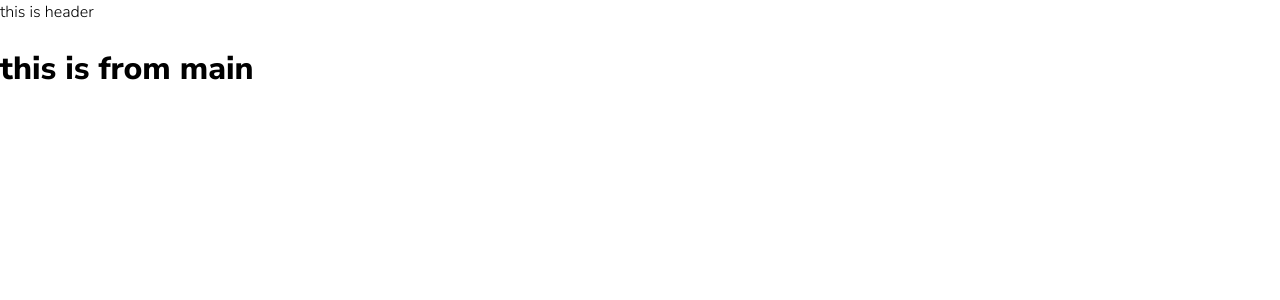
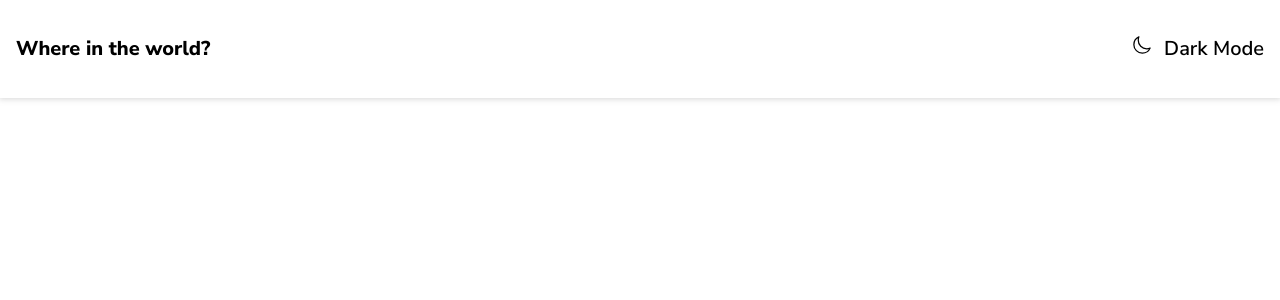
Before and after one commit to liampc/rest-countries, a React (Create React App) app: page / in a window 1280 px wide. Shown: the top 300 px of the page. Built offline with nearby package versions, Linux system fonts and the light colour scheme.

Commit message:
add header banner

```diff
--- a/public/index.html
+++ b/public/index.html
@@ -39,5 +39,6 @@
       To begin the development, run `npm start` or `yarn start`.
       To create a production bundle, use `npm run build` or `yarn build`.
     -->
+    <script src="https://unpkg.com/ionicons@5.4.0/dist/ionicons.js"></script>
   </body>
 </html>
--- a/src/App.js
+++ b/src/App.js
@@ -6,7 +6,7 @@ function App() {
   return (
     <div className="App">
       <Header />
-      <Main />
+      {/* <Main /> */}
     </div>
   );
 }
--- a/src/App.scss
+++ b/src/App.scss
@@ -17,3 +17,21 @@ body {
     line-height: 1.5;
 
 }
+
+.container {
+    margin: 0 auto;
+    max-width: 80rem;
+
+    &-padding-lr {
+        padding-left: 1rem;
+        padding-right: 1rem;
+    }
+}
+
+h1, h2 {
+    margin: 0;
+}
+
+p {
+    margin: 0;
+}
--- a/src/abstracts/_variables.scss
+++ b/src/abstracts/_variables.scss
@@ -8,9 +8,11 @@ $VeryLightGray: hsl(0, 0%, 98%);
 $White: hsl(0, 0%, 100%);
 
 
-$font-s: 14px;
-$font-reg: 16px;
+$fontS-xs: 0.75rem; //12px;
+$fontS-s: 0.875rem; //14px;
+$fontS-r: 1rem; //16px;
+$fontS-m: 1.25rem; //20px
 $font: 'Nunito Sans', sans-serif;
-$font-l: 300;
-$font-sb: 600;
-$font-b: 800;
+$fontW-l: 300;
+$fontW-sb: 600;
+$fontW-b: 800;
--- a/src/layout/header/Header.js
+++ b/src/layout/header/Header.js
@@ -1,10 +1,16 @@
 import React from 'react'
-
+import './_header.scss'
 
 const Header = () => {
     return (
-        <header>
-            this is header
+        <header className="header">
+            <div className="header__banner container">
+                <h1 className="header__logo">Where in the world?</h1>
+                <p className="header__switch">
+                    <i><ion-icon name="moon-outline"></ion-icon></i>
+                    <span>Dark Mode</span>
+                </p>
+            </div>
         </header>
     )
 }
--- /dev/null
+++ b/src/layout/header/_header.scss
@@ -0,0 +1,46 @@
+@import '../../abstracts/abstracts';
+
+.header {
+
+    background-color: $White;
+    padding: 2.125rem 1rem;
+    font-size: $fontS-xs;
+    font-weight: $fontW-sb;
+    box-shadow: 0px 0px 6px 1px #80808052;
+
+
+    &__banner {
+
+        display: flex;
+        flex-direction: row;
+        justify-content: space-between;
+
+        @include media-up('large'){
+            font-size: $fontS-m;
+        }
+
+    }
+
+    &__logo {
+        font-size: $fontS-xs;
+
+        @include media-up('large'){
+            font-size: $fontS-m;
+
+        }
+    }
+
+    &__switch {
+
+
+        i {
+            padding-right: 0.75rem;
+            transform: translateY(1px);
+        }
+
+        &:hover {
+            color: $DarkGray;
+        }
+
+    }
+}
```
